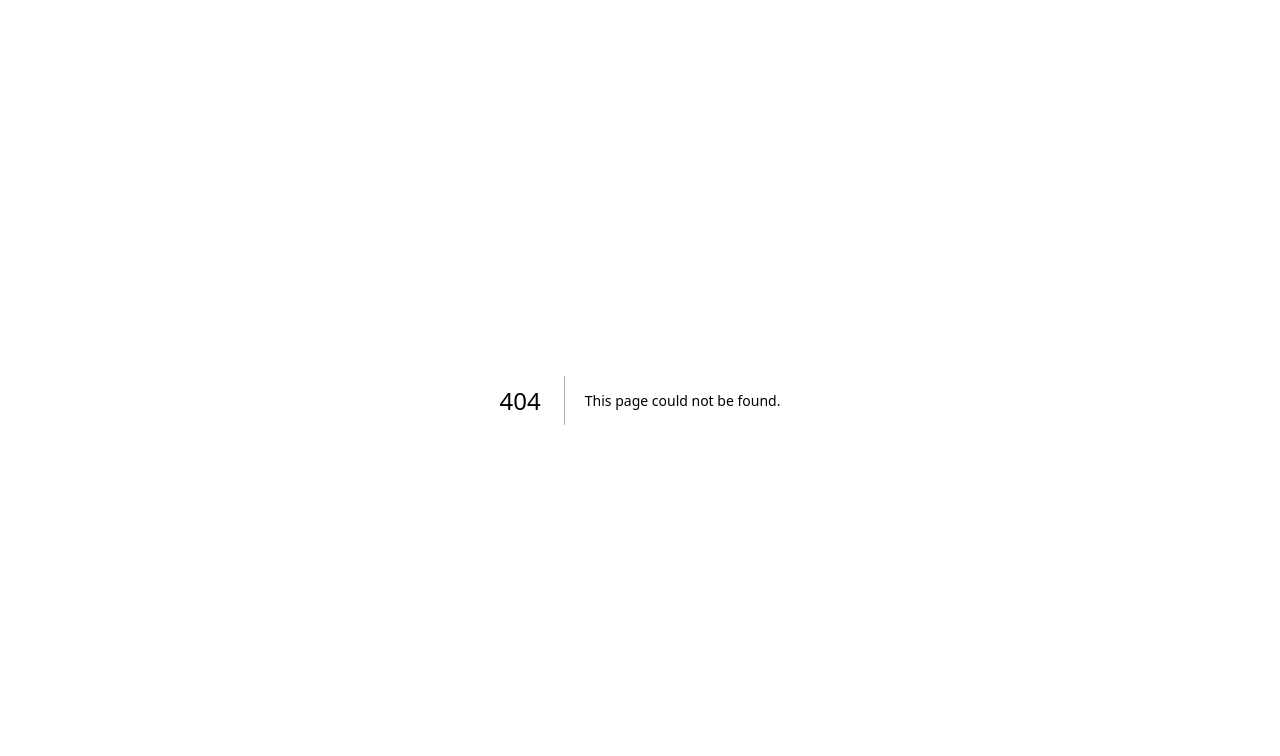
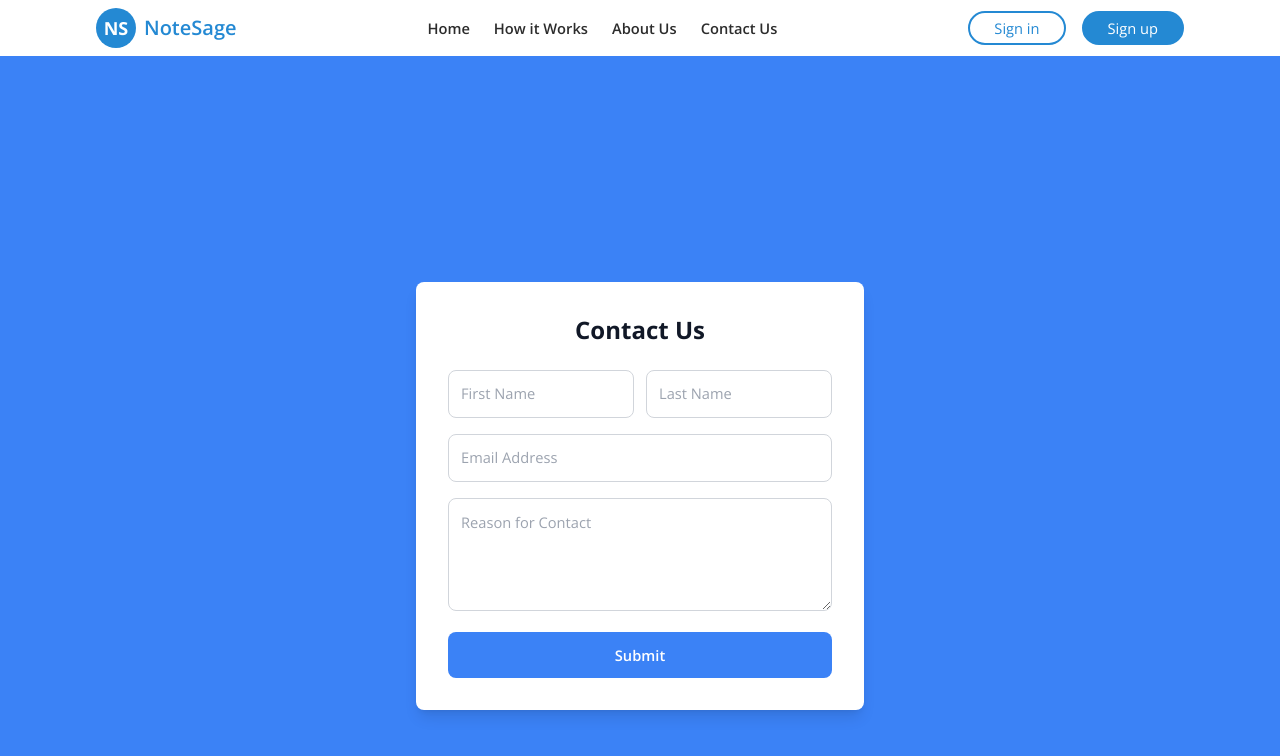
Before and after one commit to JAbsolu/NoteSage, a Next.js app in the folder notesage-client/: page /contact-us in a window 1280 px wide. Before the commit this address had no page. Shown: the top 756 px of the page. Built offline with nearby package versions, Linux system fonts and the light colour scheme.

Commit message:
contact-us page

```diff
--- a/notesage-client/src/app/components/navbar.jsx
+++ b/notesage-client/src/app/components/navbar.jsx
@@ -17,22 +17,25 @@ const Navbar = () => {
         <span className="ml-2 text-blue text-xl font-semibold">NoteSage</span>
       </div>
 
-      {/* Desktop Nav Links (Hidden on Mobile) */}
+      {/* Desktop Navigation Links */}
       <div className="hidden md:flex space-x-6">
-        <Link href="/" className="text-gray font-semibold focus:underline hover:underline">
+        <Link href="/" className="text-gray font-semibold hover:text-blue">
           Home
         </Link>
-        <Link href="/how-it-works" className="text-gray font-semibold focus:underline hover:underline">
+        <Link href="/how-it-works" className="text-gray font-semibold hover:text-blue">
           How it Works
         </Link>
-        <Link href="/about" className="text-gray font-semibold focus:underline hover:underline">
+        <Link href="/about" className="text-gray font-semibold hover:text-blue">
           About Us
+        </Link>
+        <Link href="/contact-us" className="text-gray font-semibold hover:text-blue">
+          Contact Us
         </Link>
       </div>
 
-      {/* Auth Buttons (Hidden on Mobile) */}
+      {/* Auth Buttons (Desktop) */}
       <div className="hidden md:flex space-x-4">
-        <Link href="/login" className="px-6 py-1 border-2 border-blue text-blue rounded-full hover:bg-blue hover:text-black transition">
+        <Link href="/login" className="px-6 py-1 border-2 border-blue text-blue rounded-full hover:bg-blue hover:text-white transition">
           Sign in
         </Link>
         <Link href="/signup" className="px-6 py-1 border-2 border-blue bg-blue text-white rounded-full hover:bg-blue-dark transition">
@@ -57,16 +60,16 @@ const Navbar = () => {
         <Link href="/how-it-works" className="text-gray font-semibold hover:text-blue" onClick={() => setIsOpen(false)}>
           How it Works
         </Link>
-        <Link href="/plans" className="text-gray font-semibold hover:text-blue" onClick={() => setIsOpen(false)}>
-          Plans
-        </Link>
         <Link href="/about" className="text-gray font-semibold hover:text-blue" onClick={() => setIsOpen(false)}>
           About Us
+        </Link>
+        <Link href="/contact-us" className="text-gray font-semibold hover:text-blue" onClick={() => setIsOpen(false)}>
+          Contact Us
         </Link>
 
         {/* Mobile Auth Buttons */}
         <Link href="/login" className="w-full text-center px-6 py-2 border-2 border-blue text-blue rounded-full hover:bg-blue hover:text-white transition" onClick={() => setIsOpen(false)}>
-          Login
+          Sign in
         </Link>
         <Link href="/signup" className="w-full text-center px-6 py-2 bg-blue text-white rounded-full hover:bg-blue-dark transition" onClick={() => setIsOpen(false)}>
           Sign up
--- /dev/null
+++ b/notesage-client/src/app/contact-us/page.jsx
@@ -0,0 +1,54 @@
+import Navbar from "../components/navbar";  // Make sure the path is correct
+
+export default function ContactUs() {
+  return (
+    <>
+      <Navbar />  {/* ✅ Navbar is added at the top */}
+      <div className="min-h-screen bg-blue-500 pt-20 flex flex-col items-center justify-center">
+        <div className="bg-white p-8 rounded-lg shadow-lg w-full max-w-md">
+          <h2 className="text-2xl font-bold text-center text-gray-900">
+            Contact Us
+          </h2>
+          <form className="mt-6 space-y-4">
+            <div className="flex space-x-3">
+              <input
+                type="text"
+                name="firstName"
+                placeholder="First Name"
+                required
+                className="w-1/2 p-3 border border-gray-300 rounded-lg focus:outline-none focus:ring-2 focus:ring-blue-400"
+              />
+              <input
+                type="text"
+                name="lastName"
+                placeholder="Last Name"
+                required
+                className="w-1/2 p-3 border border-gray-300 rounded-lg focus:outline-none focus:ring-2 focus:ring-blue-400"
+              />
+            </div>
+            <input
+              type="email"
+              name="email"
+              placeholder="Email Address"
+              required
+              className="w-full p-3 border border-gray-300 rounded-lg focus:outline-none focus:ring-2 focus:ring-blue-400"
+            />
+            <textarea
+              name="reason"
+              placeholder="Reason for Contact"
+              required
+              rows="4"
+              className="w-full p-3 border border-gray-300 rounded-lg focus:outline-none focus:ring-2 focus:ring-blue-400"
+            />
+            <button
+              type="submit"
+              className="w-full p-3 bg-blue-500 text-white font-semibold rounded-lg hover:bg-blue-600 transition"
+            >
+              Submit
+            </button>
+          </form>
+        </div>
+      </div>
+    </>
+  );
+}
```
